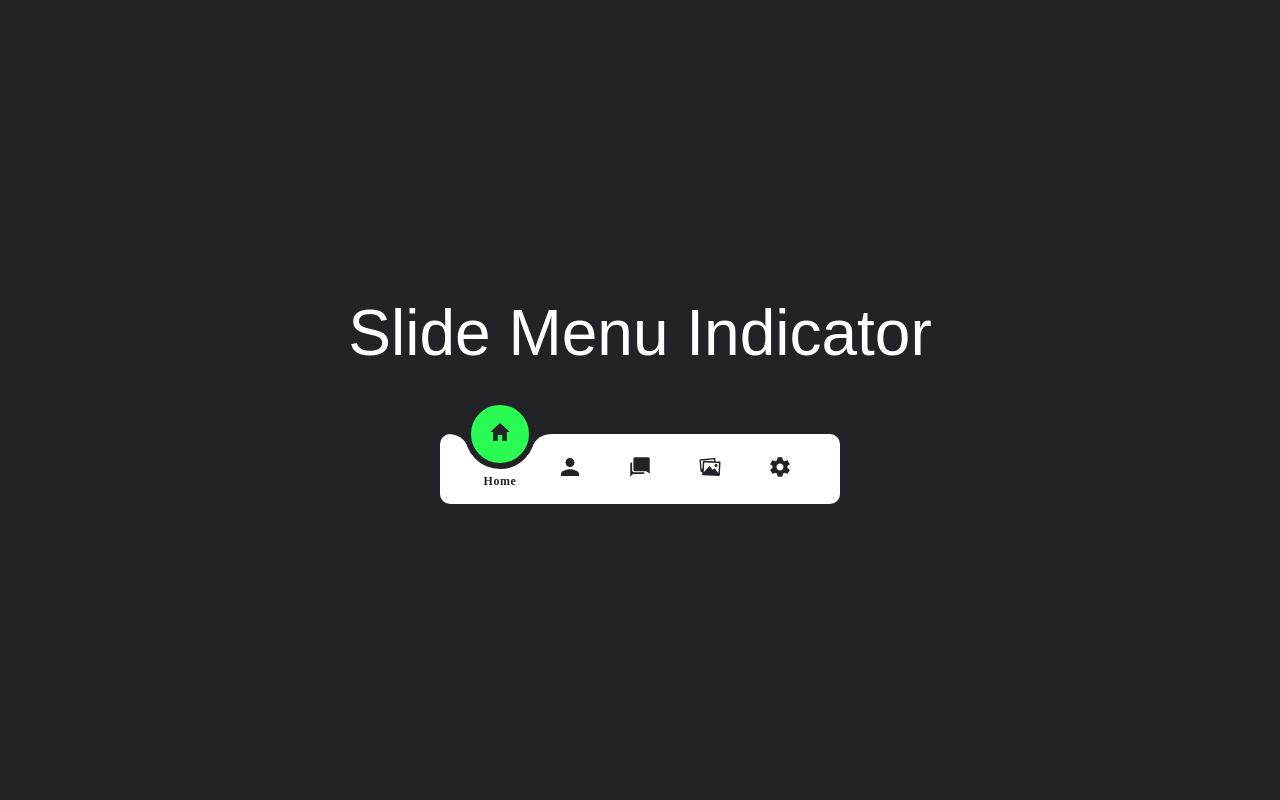
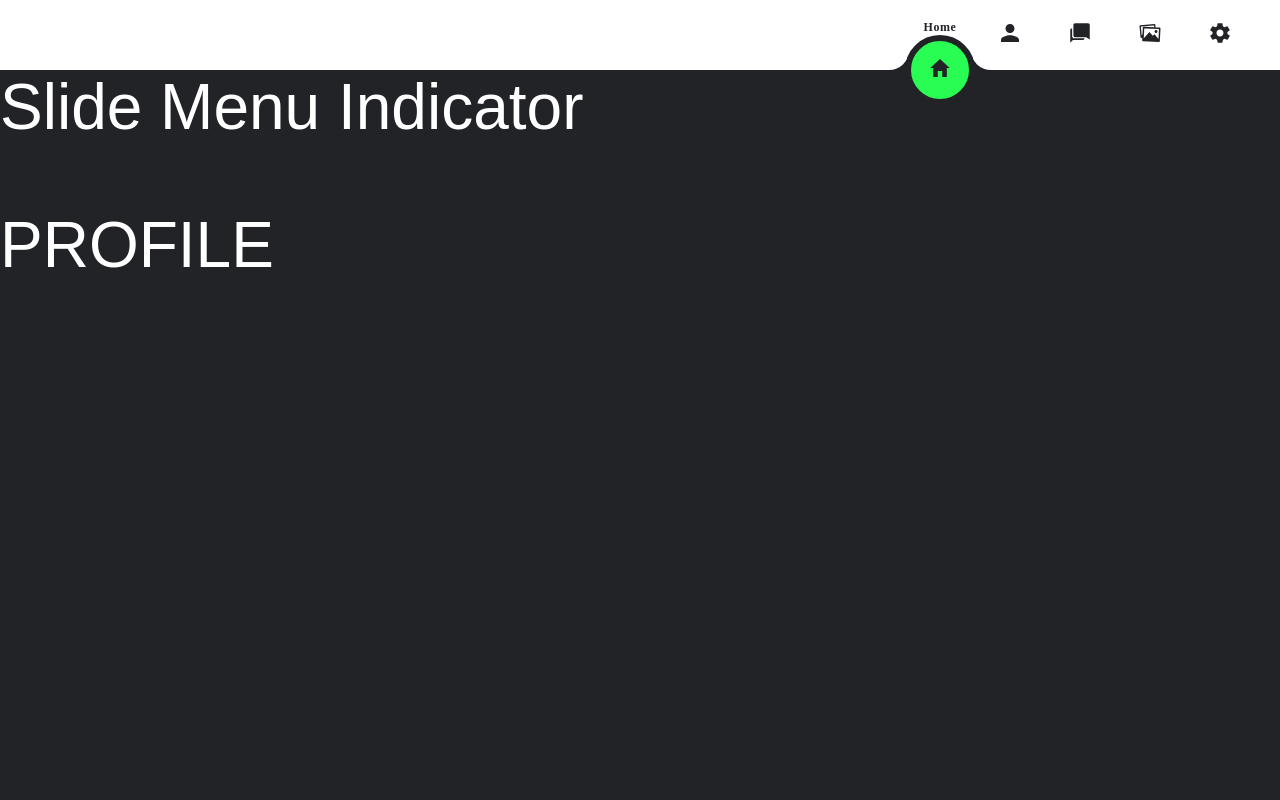
Before and after one commit to BRASIM81/SlideNav, a plain HTML site: page index.html in a window 1280 px wide. Shown: the top 800 px of the page. Drawn offline with nearby package versions, Linux system fonts and the light colour scheme.

Commit message:
updated nav

```diff
--- a/index.html
+++ b/index.html
@@ -10,16 +10,27 @@
 </head>
 
 <body>
+	<div class="nav">
+		<div class="navigation">
+			<ul>
+				<li class="list active"><a href="#"><span class="icon"><ion-icon name="home"></span></ion-icon><span class="text">Home</span></a></li>
+				<li class="list"><a href="#profile"><span class="icon"><ion-icon name="person"></ion-icon></span><span class="text">Profile</span></a></li>
+				<li class="list"><a href="#message"><span class="icon"><ion-icon name="chatbubbles"></ion-icon></span><span class="text">Message</span></a></li>
+				<li class="list"><a href="#photos"><span class="icon"><ion-icon name="images"></ion-icon></span><span class="text">Photos</span></a></li>
+				<li class="list"><a href="#"><span class="icon"><ion-icon name="settings"></ion-icon></span><span class="text">Settings</span></a></li>
+				<div class="indicator"></div>
+			</ul>
+		</div>
+	</div>
 	<h1>Slide Menu Indicator</h1>
-	<div class="navigation">
-		<ul>
-			<li class="list active"><a href="#"><span class="icon"><ion-icon name="home"></span></ion-icon><span class="text">Home</span></a></li>
-			<li class="list"><a href="#"><span class="icon"><ion-icon name="person"></ion-icon></span><span class="text">Profile</span></a></li>
-			<li class="list"><a href="#"><span class="icon"><ion-icon name="chatbubbles"></ion-icon></span><span class="text">Message</span></a></li>
-			<li class="list"><a href="#"><span class="icon"><ion-icon name="images"></ion-icon></span><span class="text">Photos</span></a></li>
-			<li class="list"><a href="#"><span class="icon"><ion-icon name="settings"></ion-icon></span><span class="text">Settings</span></a></li>
-			<div class="indicator"></div>
-		</ul>
+	<div id="profile">
+		<h1>PROFILE</h1>
+	</div>
+	<div id="message">
+		<h1>Message</h1>
+	</div>
+	<div id="photos">
+		<h1>PHOTOS</h1>
 	</div>
 	<script>
 		const list = document.querySelectorAll('.list');
--- a/style.sass
+++ b/style.sass
@@ -4,16 +4,20 @@ $col : #222327
 	padding: 0
 	box-sizing: border-box
 body
-	display: flex
-	flex-direction: column
-	justify-content: center
-	align-items: center
-	height: 100vh
 	background: $col
+	scroll-behavior: smooth
 	h1
+		transform: translateY(70px)
 		color: white
 		font: 4rem sans-serif
 		margin-bottom: 1em
+.nav
+	position: fixed
+	display: flex
+	justify-content: flex-end
+	align-items: center
+	width: 100vw
+	background: #fff
 	.navigation
 		position: relative
 		width: 400px
@@ -23,6 +27,7 @@ body
 		justify-content: center
 		align-items: center
 		border-radius: 10px
+		z-index: 1
 		ul
 			display: flex
 			width: 350px
@@ -31,14 +36,14 @@ body
 				list-style: none
 				width: 70px
 				height: 70px
-				z-index: 1
+				z-index: 3
 				&.active
 					a
 						.icon
-							transform: translateY(-35px)
+							transform: translateY(35px)
 						.text
 							opacity: 1
-							transform: translateY(10px)
+							transform: translateY(-10px)
 				a
 					position: relative
 					display: flex
@@ -48,6 +53,8 @@ body
 					width: 100%
 					text-align: center
 					font-weight: 600
+					z-index: 5
+					cursor: pointer
 					.icon
 						position: relative
 						display: block
@@ -62,38 +69,33 @@ body
 						font-weight: 600
 						font-size: .75rem
 						letter-spacing: .05em
-						transform: translateY(20px)
+						transform: translateY(-20px)
 						opacity: 0
 						transition: .5s
 .indicator
 	position: absolute
-	top: -50%
+	top: 50%
 	width: 70px
 	height: 70px
 	background: #29fd53
 	border-radius: 50%
 	border: 6px solid $col
 	transition: .5s
-	&::before
+	z-index: 2
+	&::before, &::after
 		content: ''
 		position: absolute
-		top: 50%
-		left: -22px
+		bottom: 50%
 		width: 20px
 		height: 20px
 		background: transparent
-		border-top-right-radius: 20px
-		box-shadow: 0px -10px 0 0 $col
+		box-shadow: 0px 10px 0 0 $col
+	&::before
+		left: -22px
+		border-bottom-right-radius: 20px
 	&::after
-		content: ''
-		position: absolute
-		top: 50%
 		right: -22px
-		width: 20px
-		height: 20px
-		background: transparent
-		border-top-left-radius: 20px
-		box-shadow: 0px -10px 0 0 $col
+		border-bottom-left-radius: 20px
 
 .navigation ul li:nth-child(1).active ~ .indicator
 	transform: translateX(calc(70px * 0))
@@ -105,3 +107,10 @@ body
 	transform: translateX(calc(70px * 3))
 .navigation ul li:nth-child(5).active ~ .indicator
 	transform: translateX(calc(70px * 4))
+
+#profile
+	height: 120vh
+#message
+	height: 120vh
+#photos
+	height: 120vh
```
Also changed, not shown: css/style.css.
